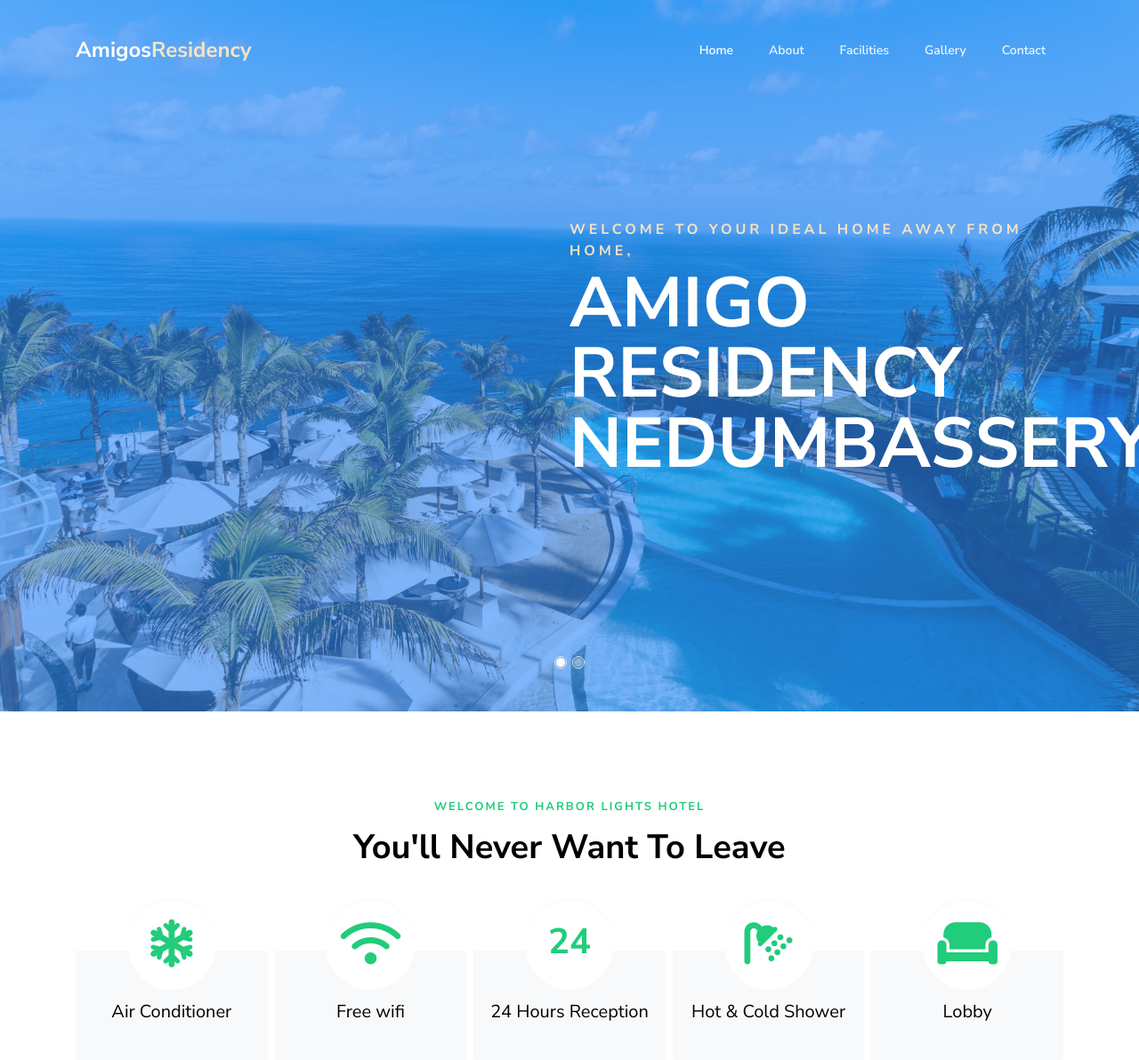
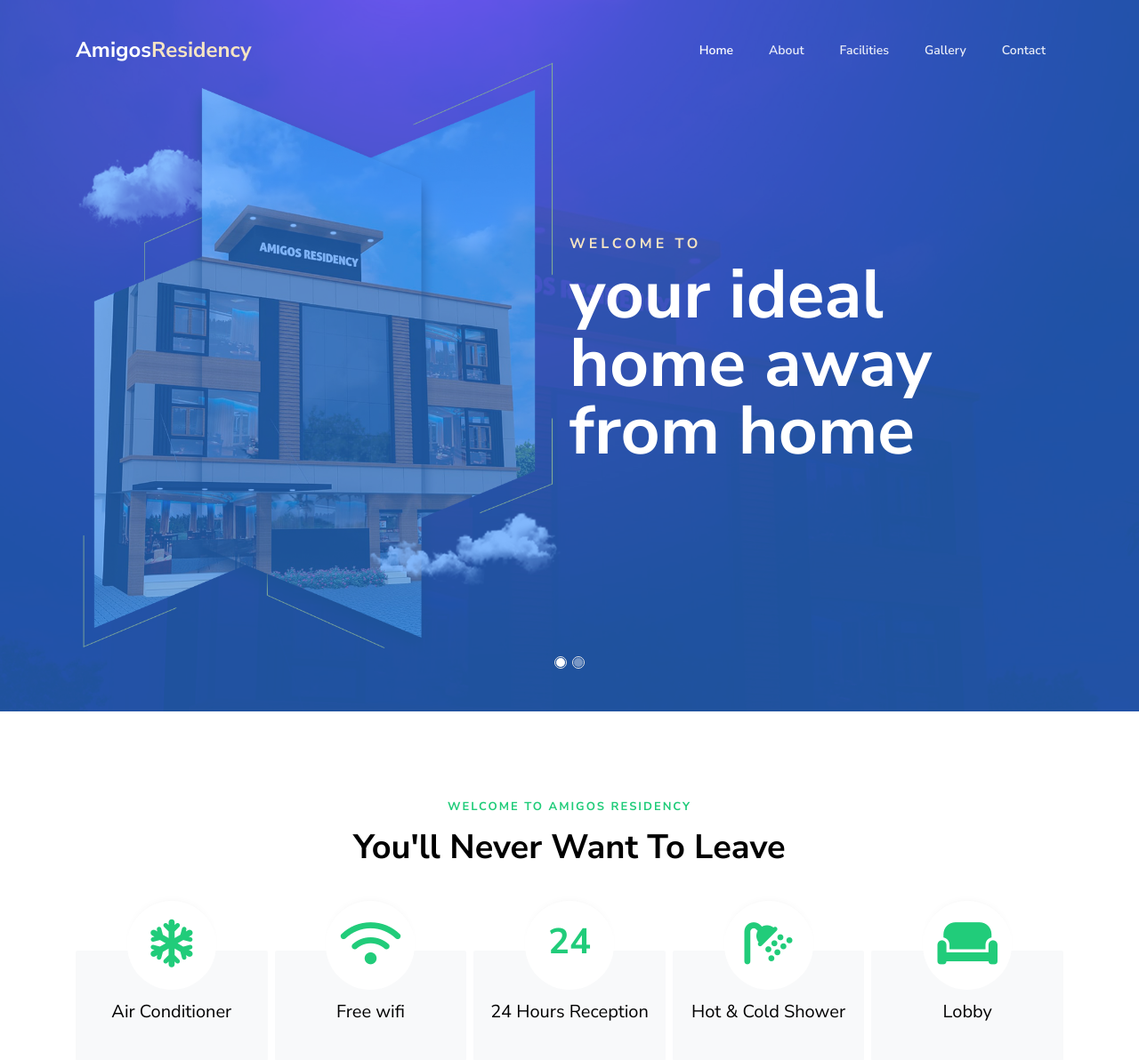
Before and after one commit to jibinntcr/amigos, a PHP site: page / in a window 1280 px wide. Shown: the top 1192 px of the page at 89% size. Run offline with PHP 8.4, Linux system fonts and the light colour scheme; some libraries are stand-ins or nearby versions; some web fonts are replaced.

Commit message:
banner changed

```diff
--- a/index.php
+++ b/index.php
@@ -36,14 +36,22 @@
         <section class="home-slider owl-carousel">
             <div class="slider-item" style="background-image:url(images/bg_1.jpg);">
                 <div class="overlay"></div>
-                <div class="container">
+                <!-- <div class="container">
                     <div class="row no-gutters slider-text align-items-center justify-content-end">
                         <div class="col-md-6 ftco-animate">
                             <div class="text">
                                 <h2>Welcome to your ideal home away from home,</h2>
                                 <h1 class="mb-3" style="font-size: 79px;">AMIGO RESIDENCY NEDUMBASSERY</h1>
-                                <!-- <h2 class="mb-3">NEDUMBASSERY. </h2> -->
-
+                            </div>
+                        </div>
+                    </div>
+                </div> -->
+                <div class="container">
+                    <div class="row no-gutters slider-text align-items-center justify-content-end">
+                        <div class="col-md-6 ftco-animate">
+                            <div class="text">
+                                <h2>Welcome to</h2>
+                                <h1 class="mb-3">your ideal home away from home</h1>
                             </div>
                         </div>
                     </div>
@@ -56,7 +64,7 @@
                     <div class="row no-gutters slider-text align-items-center justify-content-end">
                         <div class="col-md-6 ftco-animate">
                             <div class="text">
-                                <h2>Harbor Lights Hotel &amp; Resort</h2>
+                                <h2>Amigos Residency</h2>
                                 <h1 class="mb-3">It feels like staying in your own home.</h1>
                             </div>
                         </div>
@@ -70,7 +78,7 @@
         <div class="container">
             <div class="row justify-content-center mb-5 pb-3">
                 <div class="col-md-7 heading-section text-center ftco-animate">
-                    <span class="subheading">Welcome to Harbor Lights Hotel</span>
+                    <span class="subheading">Welcome to Amigos Residency</span>
                     <h2 class="mb-4">You'll Never Want To Leave</h2>
                 </div>
             </div>
@@ -318,35 +326,40 @@
             </div>
             <div class="row no-gutters">
                 <div class="col-sm-12 col-md ftco-animate">
-                    <a href="images/insta-1.jpg" class="insta-img image-popup" style="background-image: url(images/insta-1.jpg);">
+                    <a href="images/insta-1.jpg" class="insta-img image-popup"
+                        style="background-image: url(images/insta-1.jpg);">
                         <div class="icon d-flex justify-content-center">
                             <span class="fas fa-search align-self-center"></span>
                         </div>
                     </a>
                 </div>
                 <div class="col-sm-12 col-md ftco-animate">
-                    <a href="images/insta-2.jpg" class="insta-img image-popup" style="background-image: url(images/insta-2.jpg);">
+                    <a href="images/insta-2.jpg" class="insta-img image-popup"
+                        style="background-image: url(images/insta-2.jpg);">
                         <div class="icon d-flex justify-content-center">
                             <span class="fas fa-search align-self-center"></span>
                         </div>
                     </a>
                 </div>
                 <div class="col-sm-12 col-md ftco-animate">
-                    <a href="images/insta-3.jpg" class="insta-img image-popup" style="background-image: url(images/insta-3.jpg);">
+                    <a href="images/insta-3.jpg" class="insta-img image-popup"
+                        style="background-image: url(images/insta-3.jpg);">
                         <div class="icon d-flex justify-content-center">
                             <span class="fas fa-search align-self-center"></span>
                         </div>
                     </a>
                 </div>
                 <div class="col-sm-12 col-md ftco-animate">
-                    <a href="images/insta-4.jpg" class="insta-img image-popup" style="background-image: url(images/insta-4.jpg);">
+                    <a href="images/insta-4.jpg" class="insta-img image-popup"
+                        style="background-image: url(images/insta-4.jpg);">
                         <div class="icon d-flex justify-content-center">
                             <span class="fas fa-search align-self-center"></span>
                         </div>
                     </a>
                 </div>
                 <div class="col-sm-12 col-md ftco-animate">
-                    <a href="images/insta-5.jpg" class="insta-img image-popup" style="background-image: url(images/insta-5.jpg);">
+                    <a href="images/insta-5.jpg" class="insta-img image-popup"
+                        style="background-image: url(images/insta-5.jpg);">
                         <div class="icon d-flex justify-content-center">
                             <span class="fas fa-search align-self-center"></span>
                         </div>
@@ -359,7 +372,8 @@
     <!-- loader -->
     <div id="ftco-loader" class="show fullscreen"><svg class="circular" width="48px" height="48px">
             <circle class="path-bg" cx="24" cy="24" r="22" fill="none" stroke-width="4" stroke="#eeeeee" />
-            <circle class="path" cx="24" cy="24" r="22" fill="none" stroke-width="4" stroke-miterlimit="10" stroke="#F96D00" />
+            <circle class="path" cx="24" cy="24" r="22" fill="none" stroke-width="4" stroke-miterlimit="10"
+                stroke="#F96D00" />
         </svg></div>
 
 
@@ -378,9 +392,9 @@
     <script src="js/jquery.animateNumber.min.js"></script>
     <script src="js/bootstrap-datepicker.js"></script>
     <script src="js/scrollax.min.js"></script>
-    <script src="https://maps.googleapis.com/maps/api/js?key=AIzaSyBVWaKrjvy3MaE7SQ74_uJiULgl1JY0H2s&sensor=false">
+    <!-- <script src="https://maps.googleapis.com/maps/api/js?key=AIzaSyBVWaKrjvy3MaE7SQ74_uJiULgl1JY0H2s&sensor=false">
     </script>
-    <script src="js/google-map.js"></script>
+    <script src="js/google-map.js"></script> -->
     <script src="js/main.js"></script>
 
 </body>
```
Also changed, not shown: images/bg_1.jpg, images/bg_2.jpg.
